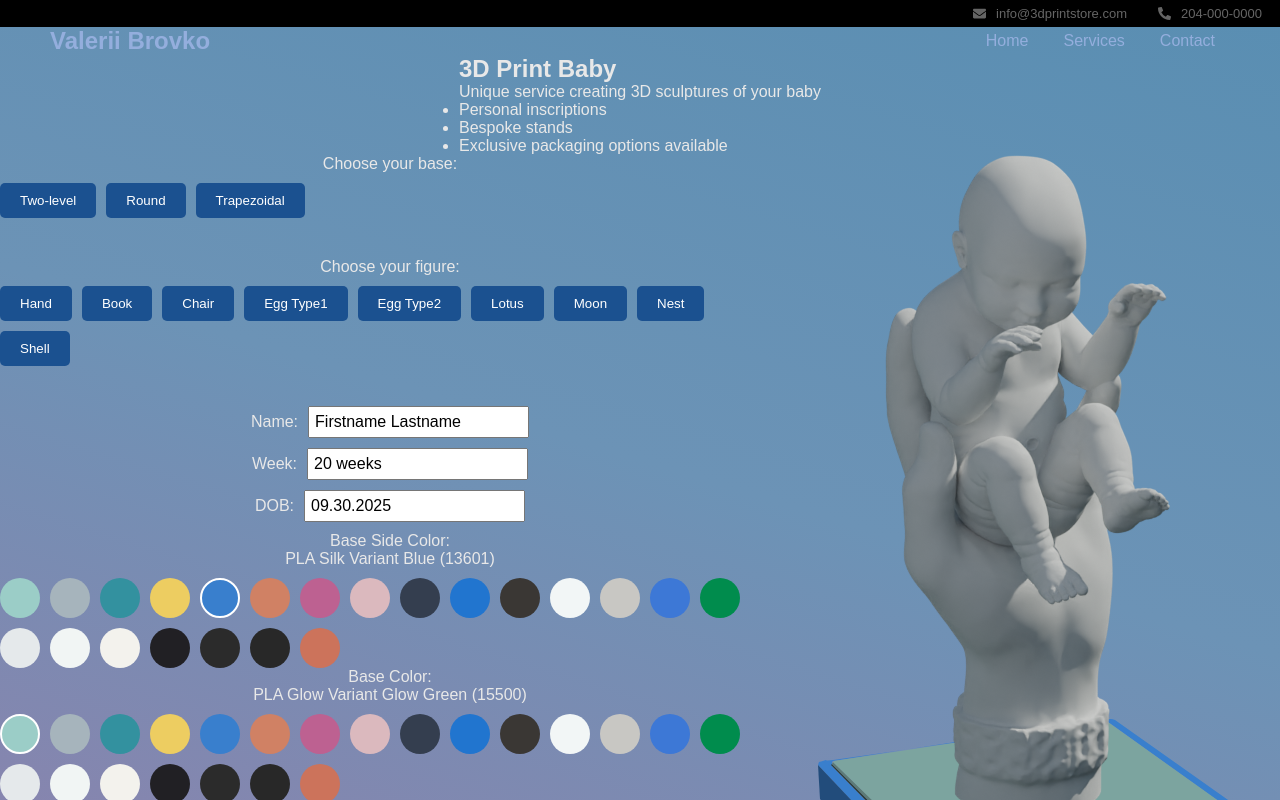
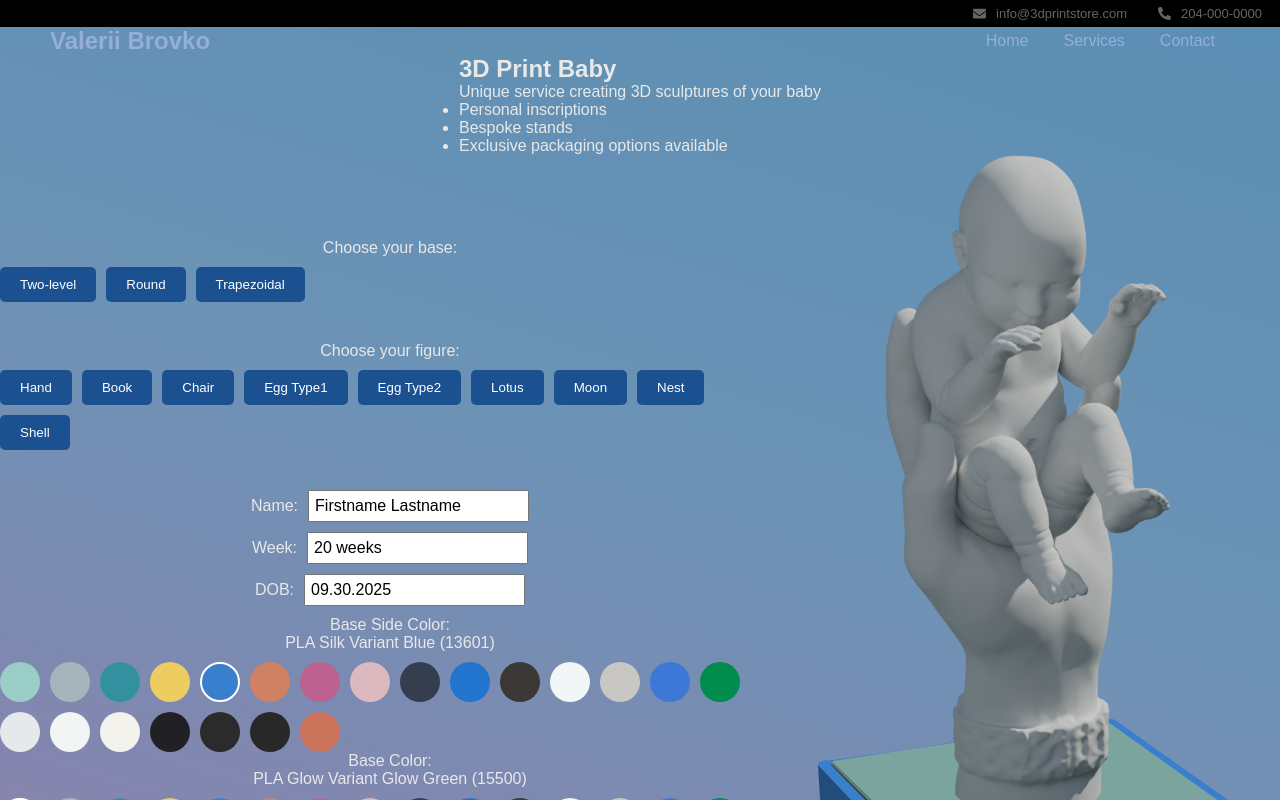
Before and after one commit to lucasliu2019/next_printstore, a Next.js app: page /baby3d in a window 1280 px wide. Shown: the top 800 px of the page. Built offline with nearby package versions, Linux system fonts and the light colour scheme.

Commit message:
algin item center for choice selector

```diff
--- a/src/app/baby3d/page.module.css
+++ b/src/app/baby3d/page.module.css
@@ -20,7 +20,7 @@
 .card_container {
   display: flex; /* Use Flexbox for side-by-side layout */
   justify-content: space-between; /* Add space between the two elements */
-  align-items: flex-start; /* Align items at the top */
+  align-items: center; /* Align items at the top */
   gap: 20px; /* Optional: Add spacing between the elements */
 }
 
```
